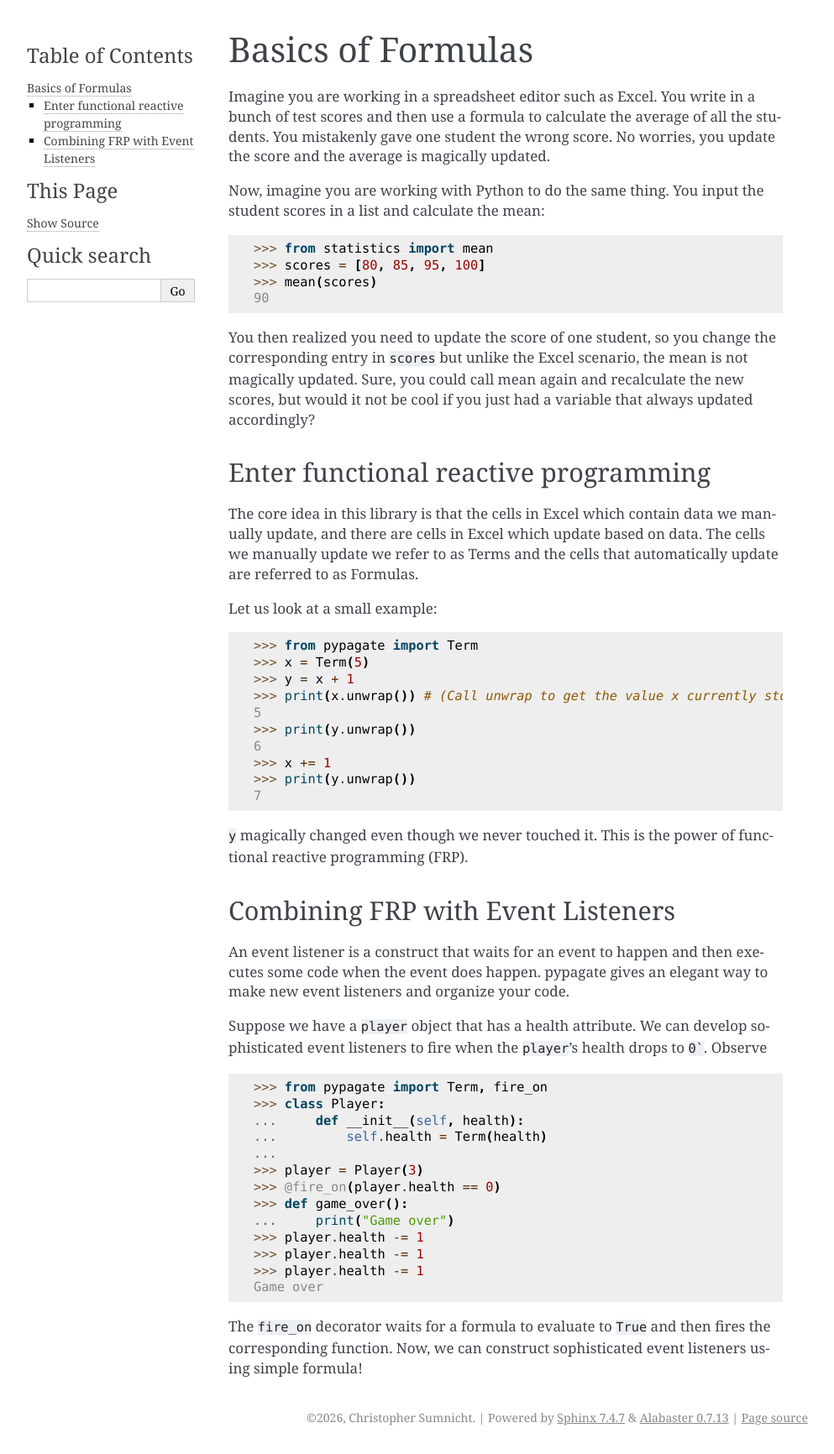
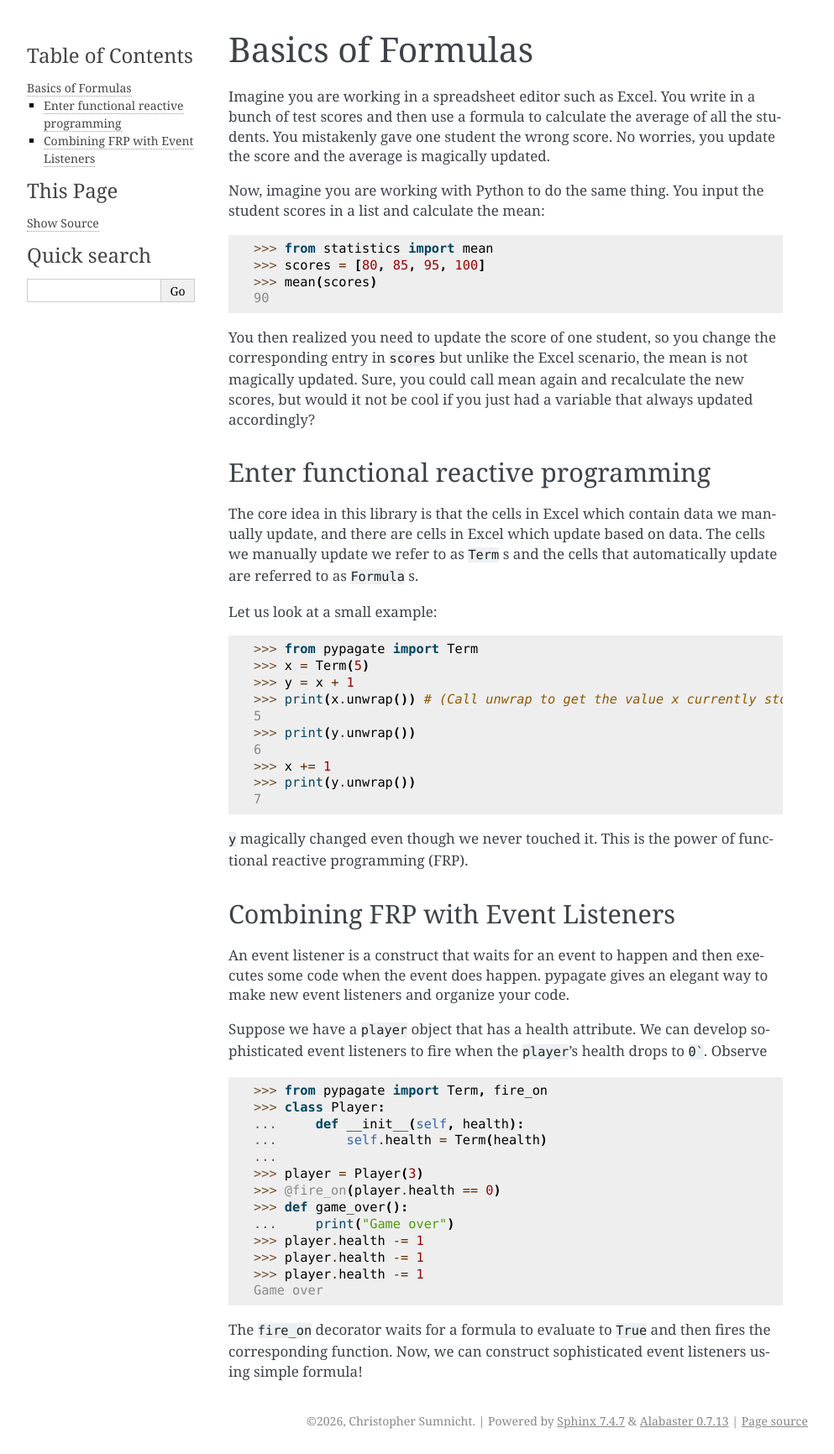
Before and after one commit to thyrgle/pypagate, a Sphinx documentation site: the page built from docs/source/basics.rst, in a window 1280 px wide. Shown: the whole page at 84% size, without its empty margins (148-1141 px from the left). Built offline with Sphinx 7.4.7, drawn with Linux system fonts in a browser that asks for light colours.

Commit message:
Slight code syntax highlighting addition.

```diff
--- a/docs/source/basics.rst
+++ b/docs/source/basics.rst
@@ -18,7 +18,7 @@ You then realized you need to update the score of one student, so you change the
 Enter functional reactive programming
 -------------------------------------
 
-The core idea in this library is that the cells in Excel which contain data we manually update, and there are cells in Excel which update based on data. The cells we manually update we refer to as Terms and the cells that automatically update are referred to as Formulas.
+The core idea in this library is that the cells in Excel which contain data we manually update, and there are cells in Excel which update based on data. The cells we manually update we refer to as ``Term`` s and the cells that automatically update are referred to as ``Formula`` s.
 
 Let us look at a small example:
 
```
